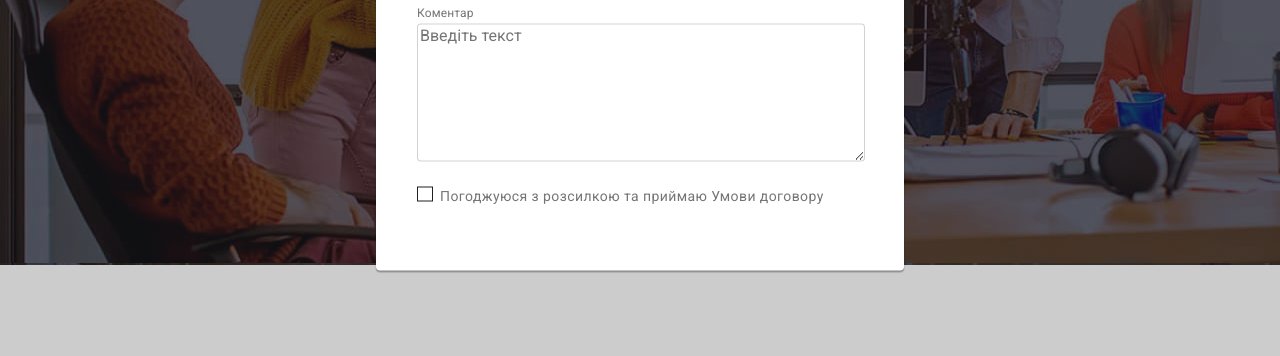
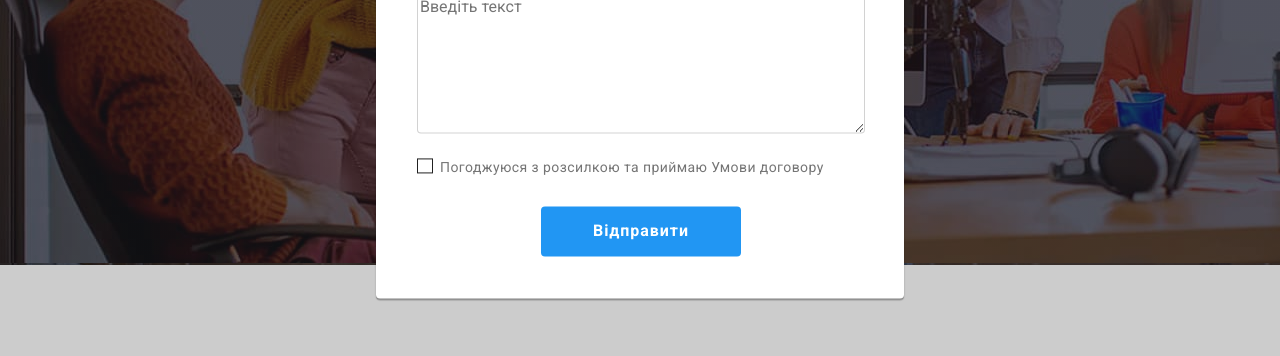
Before and after one commit to SergeyGusar/goit-markup-hw-06, a plain HTML site: page index.html in a window 1280 px wide. Both pictures are taken after a click on the button "Замовити послугу". Shown: the part 420-776 px from the top of the page. Drawn offline with nearby package versions, Linux system fonts and the light colour scheme.

Commit message:
added submit buttom

```diff
--- a/Styles/styles.css
+++ b/Styles/styles.css
@@ -379,7 +379,6 @@ color: rgba(117, 117, 117, 0.5);
  .checkbox-btn {
   display: flex;
   align-items: center;
-  justify-content: center;
   width: 16px;
   height: 15px;
   margin-right: 7px;
@@ -391,6 +390,35 @@ border: 0.2px solid #212121;
 .accept input:checked + .checkbox-btn {
   background: var(--accent-color);
   border: 0.2px solid #FFFFFF;
+  justify-content: center;
+}
+.submit-text {
+  font-weight: 700;
+  font-size: 16px;
+  line-height: 1.88px;
+  letter-spacing: 0.06em;
+  color: var(--text-color);
+}
+.submit-modal {
+  display: flex;
+  align-items: center;
+  justify-content: center;
+  cursor: pointer;
+
+  width: 200px;
+  height: 50px;
+  margin: 30px auto;
+  background: #2196F3;
+
+  border-radius: 4px;
+  transition-property: background , box-shadow;
+  transition-duration: 250ms;
+  transition-timing-function: cubic-bezier(0.4, 0, 0.2, 1);
+
+}
+.submit-modal:hover {
+  background: #2196F3;
+  box-shadow: 0px 4px 4px rgba(0, 0, 0, 0.15);
 }
 
 
--- a/index.html
+++ b/index.html
@@ -525,7 +525,7 @@
           </div>
           <div class="form-element">
             <label for="textarea">Коментар</label>
-            <textarea name="textarea" id="textarea" cols="30" rows="10" placeholder="Введіть текст"></textarea>
+            <textarea name="textarea" id="textarea" cols="30" rows="20" placeholder="Введіть текст"></textarea>
           </div>
            <div class="accept">
           <input type="checkbox" name="accept" id="accept" class="visually-hidden">
@@ -536,6 +536,7 @@
           </div>
           <label for="accept">Погоджуюся з розсилкою та приймаю Умови договору</label>
         </div>
+        <button class="submit-modal submit-text" type="submit">Відправити</button>
           </form>
         </div>
       </div>
```
